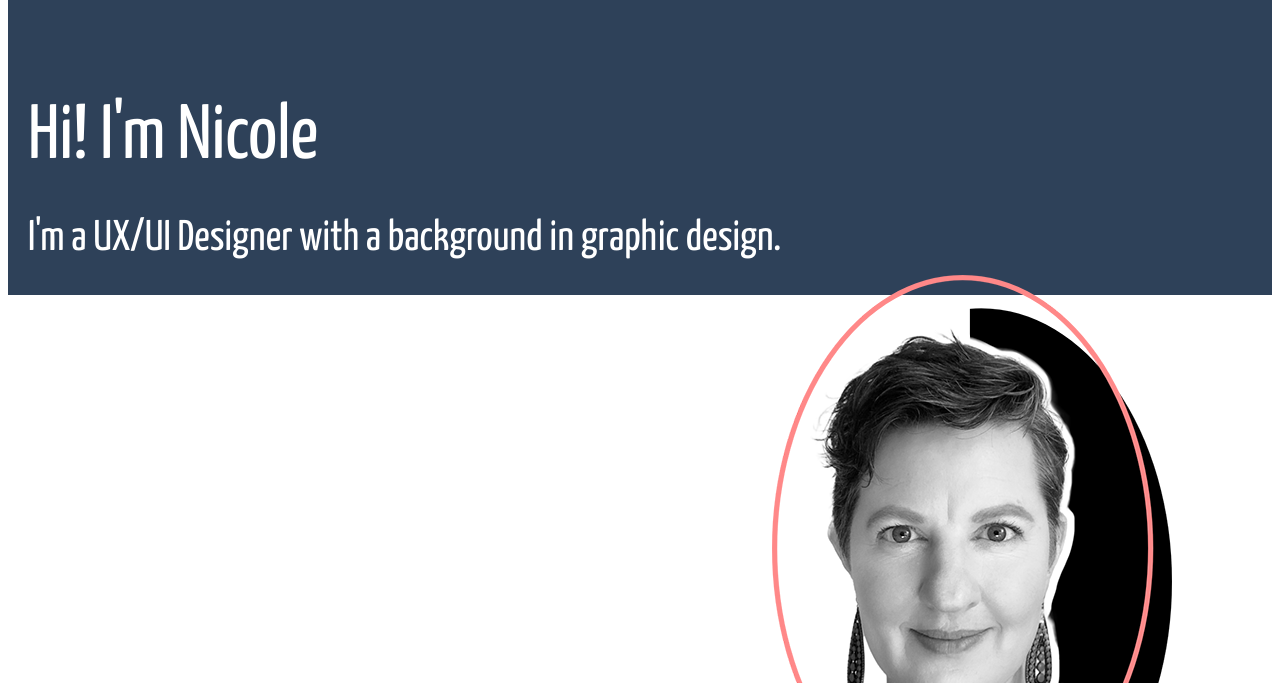
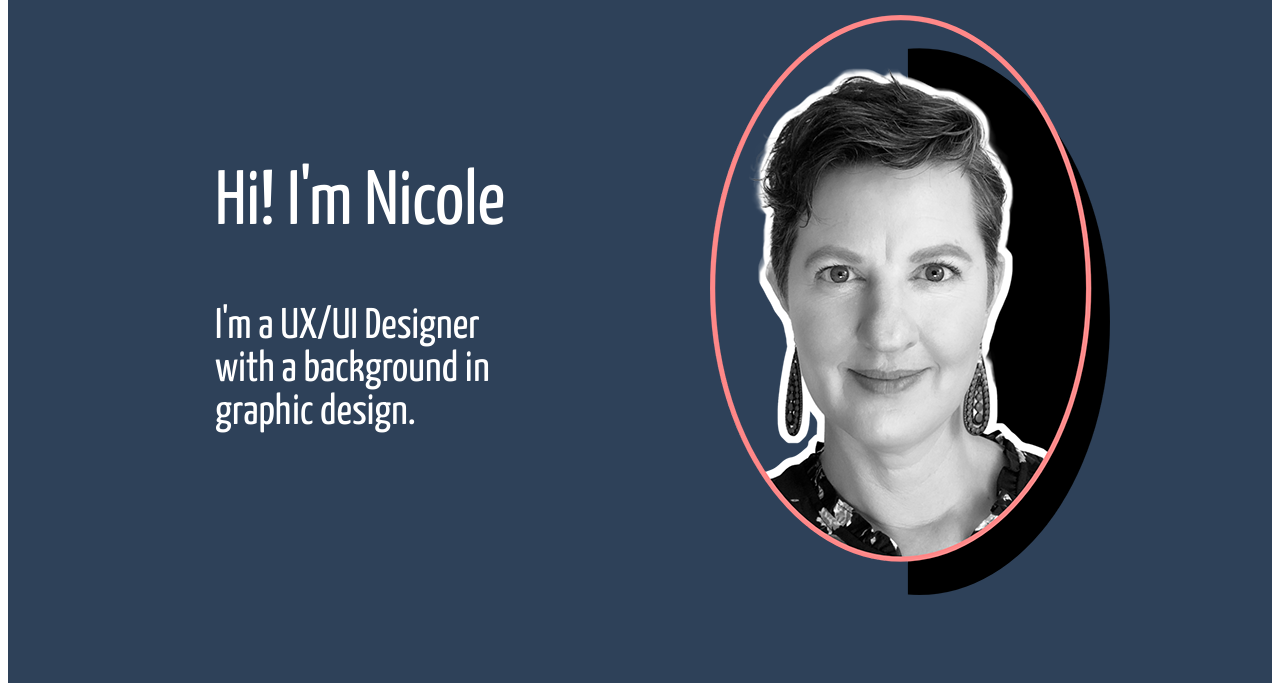
Before and after one commit to niccidubs/UX_UI_HW17, a plain HTML site: page index.html in a window 1280 px wide. Shown: the part 117-800 px from the top of the page. Drawn offline with Linux system fonts and the light colour scheme.

Commit message:
Completed Hero Section
Hooray! I got the hero section to work!

```diff
--- a/css/style.css
+++ b/css/style.css
@@ -1,4 +1,6 @@
-html {}
+/* ======================
+   Text
+   =====================*/
 
 h1 {
     font-family: 'Yanone Kaffeesatz', sans-serif;
@@ -11,9 +13,12 @@ h2 {
     font-family: 'Yanone Kaffeesatz', sans-serif;
     font-weight: 275;
     font-size: 43px;
-    line-height: 0px;
     color: white;
 }
+
+/* ======================
+   Navigation
+   =====================*/
 
 li {
     display: inline-block;
@@ -38,15 +43,43 @@ li {
     padding: 20px
 }
 
+/* ======================
+   Hero Section
+   =====================*/
+
 .heroImg {
+    height: 680px;
     background-color: #2E4159;
 }
 
-.content {
-    padding: 20px
+/* ======================
+   Hi. I'm Nicole
+   =====================*/
+.left-block {
+    height: 680px;
+    margin-left: 138px;
+    float: left;
+    background-color: #2e4159;
+    width: 450px;
+    text-align: left;
 }
 
-.headshot {
+.intro {
+    height: 396px;
+    margin-left: 69px;
+    margin-right: 69px;
+    margin-top: 150px;
+}
+
+/* ======================
+   Headshot
+   =====================*/
+.right-block {
+    height: 680px;
+    padding-left: 24px;
+    padding-right: 24px;
+    margin-right: 138px;
     float: right;
-    padding-right: 80px;
+    background-color: #2E4159;
+    text-align: center;
 }
--- a/index.html
+++ b/index.html
@@ -25,11 +25,13 @@
 
     </header>
     <section class="heroImg">
-        <div class="content">
-            <h1>Hi! I'm Nicole</h1>
-            <h2>I'm a UX/UI Designer with a background in graphic design.</h2>
-            <div class="inline-block headshot"><img src="./images/headshot.png" alt="headshot"></div>
+        <div class="left-block">
+            <div class="intro">
+                <h1>Hi! I'm Nicole</h1>
+                <h2>I'm a UX/UI Designer with a background in graphic design.</h2>
+            </div>
         </div>
+        <div class="inline-block right-block"><img src="./images/headshot.png" alt="headshot"></div>
     </section>
 
 </body>
```
